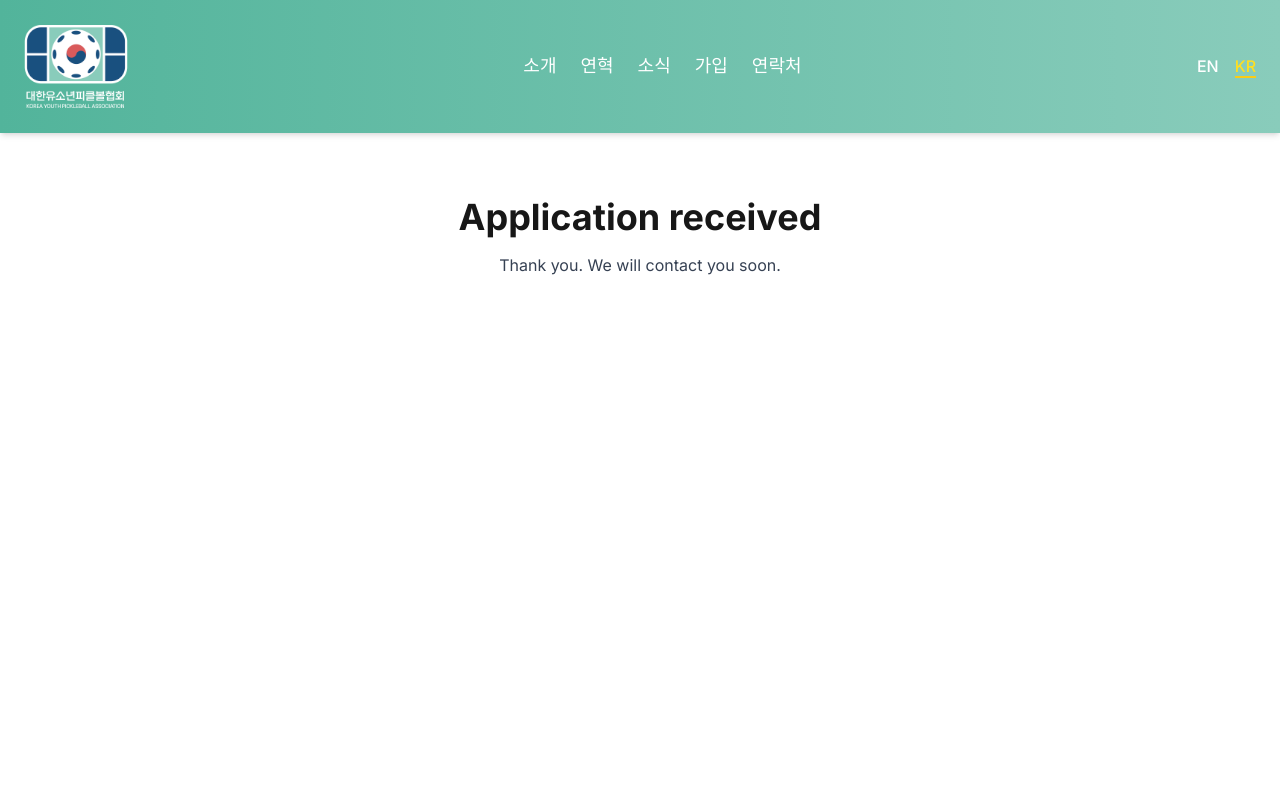
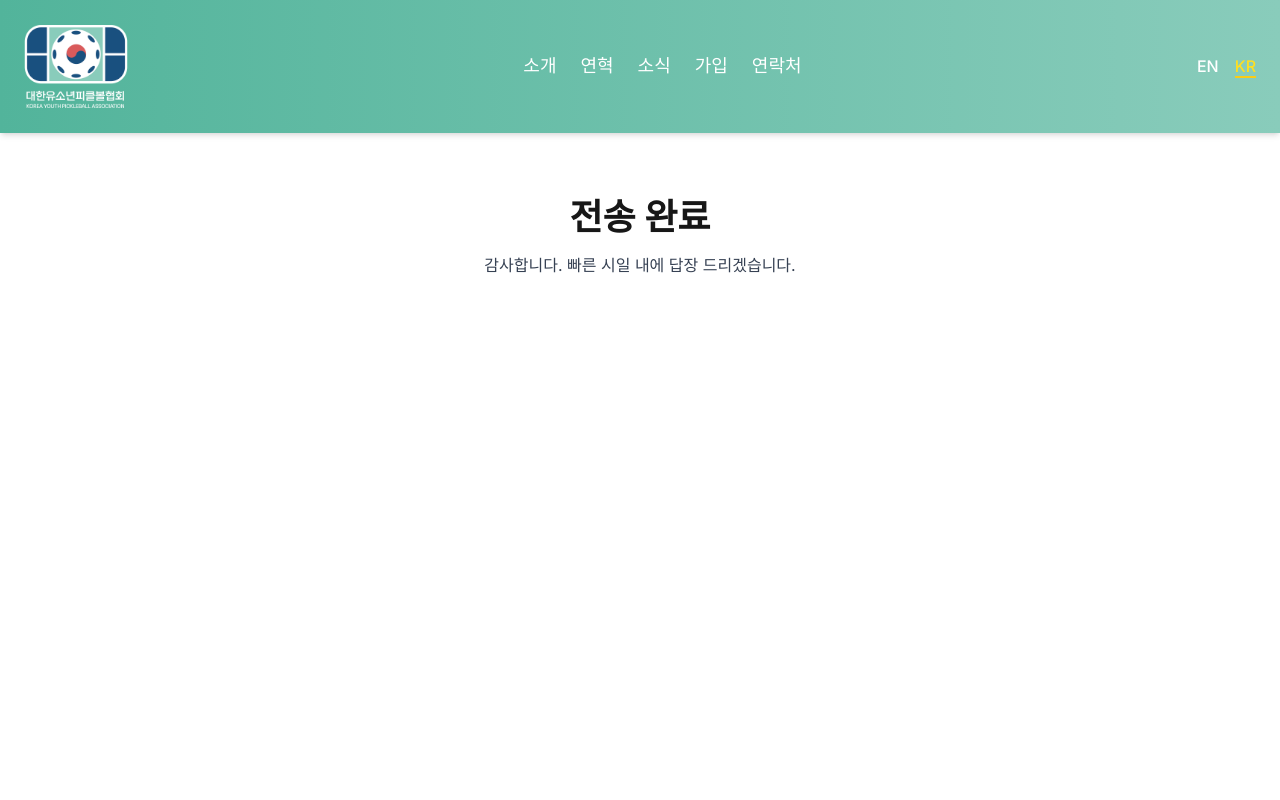
Before and after one commit to zeronohako/kypa-website, a Next.js app: page /kr/join-us/thanks in a window 1280 px wide. Shown: the top 800 px of the page. Built offline with nearby package versions, Linux system fonts and the light colour scheme.

Commit message:
final fix for form

```diff
--- a/src/app/en/contact/action.ts
+++ b/src/app/en/contact/action.ts
@@ -18,7 +18,7 @@ export async function submitContact(formData: FormData) {
   const resend = new Resend(process.env.RESEND_API_KEY);
 
   const { error } = await resend.emails.send({
-    from: "Korea Youth Pickleball <contact@koreaypa.org>",
+    from: "Korea Youth Pickleball <apply@koreaypa.org>",
     to: ["info.kypa@gmail.com"],
     replyTo: email,
     subject: `Contact: ${subject}`,
--- a/src/app/en/join-us/action.ts
+++ b/src/app/en/join-us/action.ts
@@ -19,7 +19,7 @@ export async function submitApplication(formData: FormData) {
 
   const { error } = await resend.emails.send({
     from: "Korea Youth Pickleball <apply@koreaypa.org>",
-    to: ["yunsuhan00107@gmail.com"],
+    to: ["info.kypa@gmail.com"],
     replyTo: email,
     subject: `Join Us application: ${name}`,
     text: `Name: ${name}\nEmail: ${email}\nSchool: ${school}\n\nWhy join:\n${message}\n`,
--- a/src/app/kr/contact/action.ts
+++ b/src/app/kr/contact/action.ts
@@ -18,7 +18,7 @@ export async function submitContact(formData: FormData) {
   const resend = new Resend(process.env.RESEND_API_KEY);
 
   const { error } = await resend.emails.send({
-    from: "Korea Youth Pickleball <contact@koreaypa.org>",
+    from: "Korea Youth Pickleball <apply@koreaypa.org>",
     to: ["info.kypa@gmail.com"],
     replyTo: email,
     subject: `Contact: ${subject}`,
--- a/src/app/kr/contact/thanks/page.tsx
+++ b/src/app/kr/contact/thanks/page.tsx
@@ -1,8 +1,8 @@
 export default function ContactThanks() {
   return (
     <div className="container mx-auto py-16 px-4 text-center">
-      <h1 className="text-4xl font-bold mb-4">Message received</h1>
-      <p className="text-gray-700">Thanks for reaching out. We will reply soon.</p>
+      <h1 className="text-4xl font-bold mb-4">전송 완료</h1>
+      <p className="text-gray-700">감사합니다. 빠른 시일 내에 답장 드리겠습니다.</p>
     </div>
   );
 }
--- a/src/app/kr/join-us/action.ts
+++ b/src/app/kr/join-us/action.ts
@@ -19,7 +19,7 @@ export async function submitApplication(formData: FormData) {
 
   const { error } = await resend.emails.send({
     from: "Korea Youth Pickleball <apply@koreaypa.org>",
-    to: ["yunsuhan00107@gmail.com"],
+    to: ["info.kypa@gmail.com"],
     replyTo: email,
     subject: `Join Us application: ${name}`,
     text: `Name: ${name}\nEmail: ${email}\nSchool: ${school}\n\nWhy join:\n${message}\n`,
--- a/src/app/kr/join-us/thanks/page.tsx
+++ b/src/app/kr/join-us/thanks/page.tsx
@@ -1,8 +1,8 @@
 export default function Thanks() {
   return (
     <div className="container mx-auto py-16 px-4 text-center">
-      <h1 className="text-4xl font-bold mb-4">Application received</h1>
-      <p className="text-gray-700">Thank you. We will contact you soon.</p>
+      <h1 className="text-4xl font-bold mb-4">전송 완료</h1>
+      <p className="text-gray-700">감사합니다. 빠른 시일 내에 답장 드리겠습니다.</p>
     </div>
   );
 }
```
